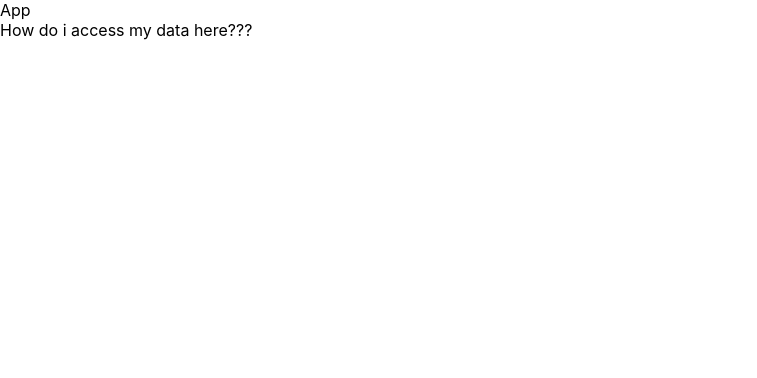
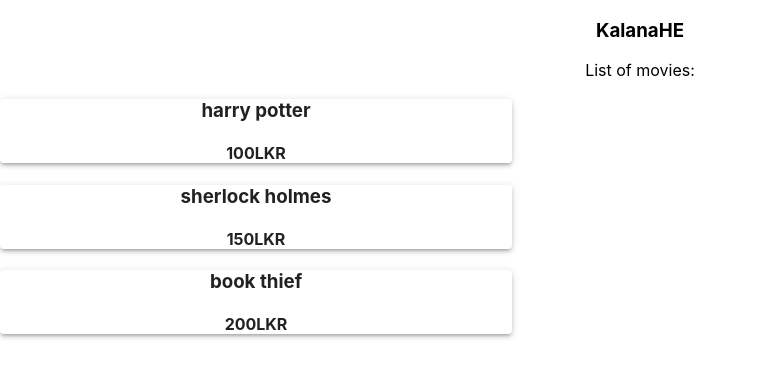
Before and after one commit to KalanaHE/TestReactContextAPI, a React (Create React App) app: page / in a window 1280 px wide. Shown: the top 378 px of the page, without its empty margins (0-757 px from the left). Built offline with nearby package versions, Linux system fonts and the light colour scheme.

Commit message:
test react context api

```diff
--- a/src/App.js
+++ b/src/App.js
@@ -1,20 +1,18 @@
-import React, { Component } from "react";
-import Family from "./Family";
-import MyProvider from "./MyProvider";
+import React from "react";
+import "./App.css";
+import MovieList from "./MovieList";
+import Nav from "./Nav";
+import { MovieProvider } from "./MovieContext";
 
-//create context
-
-class App extends Component {
-  render() {
-    return (
-      <div>
-        App
-        <MyProvider>
-          <Family />
-        </MyProvider>
+function App() {
+  return (
+    <MovieProvider>
+      <div className="App">
+        <Nav />
+        <MovieList />
       </div>
-    );
-  }
+    </MovieProvider>
+  );
 }
 
 export default App;
--- a/src/Family.js
+++ /dev/null
@@ -1,11 +0,0 @@
-import React from "react";
-import Person from "./Person";
-const Family = (props) => {
-  return (
-    <div>
-      <Person />
-    </div>
-  );
-};
-
-export default Family;
--- /dev/null
+++ b/src/Movie.js
@@ -0,0 +1,15 @@
+import React from "react";
+import Paper from "@material-ui/core/Paper";
+
+function Movie({ name, price }) {
+  return (
+    <div>
+      <Paper style={{ width: "40%" }} elevation={3}>
+        <h3>{name}</h3>
+        <h4>{price}</h4>
+      </Paper>
+    </div>
+  );
+}
+
+export default Movie;
--- /dev/null
+++ b/src/MovieContext.js
@@ -0,0 +1,28 @@
+import React, { useState, createContext } from "react";
+
+export const MovieContext = createContext();
+
+export const MovieProvider = (props) => {
+  const [movies, setMovies] = useState([
+    {
+      name: "harry potter",
+      price: "100LKR",
+      id: 1,
+    },
+    {
+      name: "sherlock holmes",
+      price: "150LKR",
+      id: 2,
+    },
+    {
+      name: "book thief",
+      price: "200LKR",
+      id: 3,
+    },
+  ]);
+  return (
+    <MovieContext.Provider value={[movies, setMovies]}>
+      {props.children}
+    </MovieContext.Provider>
+  );
+};
--- /dev/null
+++ b/src/MovieList.js
@@ -0,0 +1,16 @@
+import React, { useState, useContext } from "react";
+import Movie from "./Movie";
+import { MovieContext } from "./MovieContext";
+
+function MovieList() {
+  const [movies, setMovies] = useContext(MovieContext);
+  return (
+    <div>
+      {movies.map((movie) => {
+        return <Movie key={movie.id} name={movie.name} price={movie.price} />;
+      })}
+    </div>
+  );
+}
+
+export default MovieList;
--- a/src/MyProvider.js
+++ /dev/null
@@ -1,19 +0,0 @@
-import React, { Component } from "react";
-
-//create context
-const MyContext = React.createContext();
-
-//create provider
-class MyProvider extends Component {
-  state = {
-    name: "kalana",
-    age: 24,
-    cool: true,
-  };
-
-  render() {
-    return <MyContext.Provider>{this.props.children}</MyContext.Provider>;
-  }
-}
-
-export default MyProvider;
--- /dev/null
+++ b/src/Nav.js
@@ -0,0 +1,12 @@
+import React, { useContext } from "react";
+import { MovieContext } from "./MovieContext";
+function Nav() {
+  return (
+    <div>
+      <h3>KalanaHE</h3>
+      <p>List of movies: </p>
+    </div>
+  );
+}
+
+export default Nav;
--- a/src/Person.js
+++ /dev/null
@@ -1,7 +0,0 @@
-import React, { Component } from "react";
-
-export default class Person extends Component {
-  render() {
-    return <div> How do i access my data here??? </div>;
-  }
-}
```
